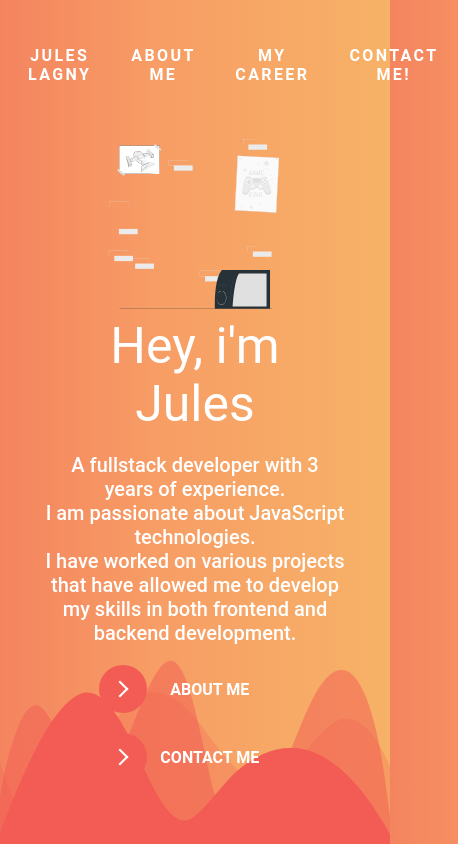
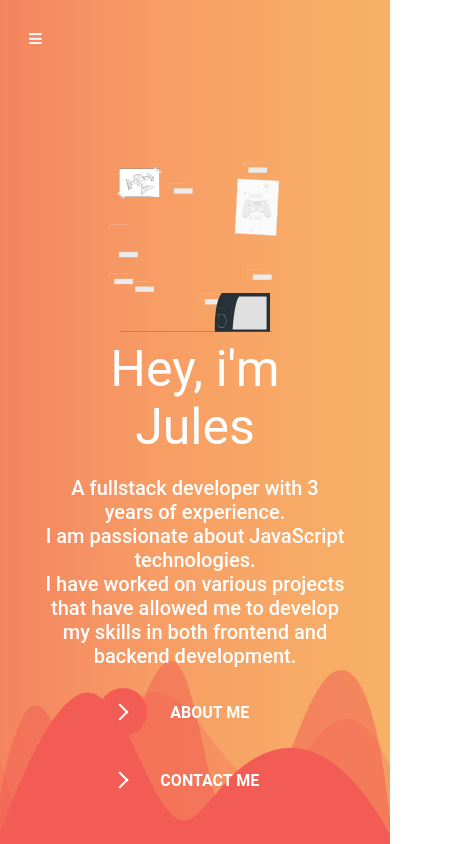
Before and after one commit to RaEace/portfolio-v2, a React (Vite) app: page / in a window 390 px wide. Shown: the whole page, 458 px wide, since content can reach past the window. Built offline with nearby package versions, Linux system fonts and the light colour scheme.

Commit message:
feat: navbar & responsive

```diff
--- a/src/components/navbar/NavBar.css
+++ b/src/components/navbar/NavBar.css
@@ -1,43 +1,106 @@
-ul {
+#menu {
+  background: transparent;
+  color: #fff;
+  height: 65px;
+  padding-left: 18px;
+  border-radius: 0px;
+}
+#menu ul,
+#menu li {
+  margin: 0 auto;
   padding: 0;
   list-style: none;
-  display: table;
-  text-align: center;
 }
-
-li {
-  display: table-cell;
-  position: relative;
-  padding: 15px 0;
+#menu ul {
+  width: 100%;
 }
-a {
-  color: #fff;
-  text-transform: uppercase;
-  text-decoration: none;
-  letter-spacing: 0.15em;
-
-  display: inline-block;
-  padding: 15px 20px;
+#menu li {
+  float: left;
+  display: inline;
   position: relative;
 }
-a:after {
-  background: none repeat scroll 0 0 transparent;
-  bottom: 0;
-  content: "";
+#menu a {
   display: block;
-  height: 2px;
-  left: 50%;
+  line-height: 60px;
+  padding: 0 14px;
+  text-decoration: none;
+  color: #ffffff;
+  font-size: 20px;
+  text-transform: uppercase;
+}
+#menu a.dropdown-arrow:after {
+  content: "\002B";
+  margin-left: 5px;
+}
+#menu li a:hover {
+  color: #f25c54;
+  background: #f2f2f2;
+}
+#menu input {
+  display: none;
+  margin: 0;
+  padding: 0;
+  height: 60px;
+  width: 100%;
+  opacity: 0;
+  cursor: pointer;
+}
+#menu label {
+  display: none;
+  line-height: 60px;
+  text-align: center;
   position: absolute;
-  background: #fff;
-  transition: width 0.3s ease 0s, left 0.3s ease 0s;
-  width: 0;
+  left: 35px;
 }
-a:hover:after {
-  width: 100%;
-  left: 0;
+#menu label:before {
+  font-size: 1.6em;
+  content: "\2261";
+  margin-left: 20px;
 }
-@media screen and (max-height: 300px) {
-  ul {
-    margin-top: 40px;
+@media screen and (max-width: 800px) {
+  #menu {
+    position: relative;
+  }
+  #menu ul {
+    background: var(--primary);
+    backdrop-filter: blur(10px);
+    position: absolute;
+    top: 100%;
+    right: 0;
+    left: 0;
+    z-index: 3;
+    height: auto;
+    display: none;
+  }
+  #menu ul.sub-menus {
+    width: 100%;
+    position: static;
+  }
+  #menu ul.sub-menus a {
+    padding-left: 30px;
+  }
+  #menu li {
+    display: block;
+    float: none;
+    width: auto;
+  }
+  #menu input,
+  #menu label {
+    position: absolute;
+    top: 0;
+    left: 0;
+    display: block;
+  }
+  #menu input {
+    z-index: 4;
+  }
+  #menu input:checked + label {
+    color: white;
+  }
+  #menu input:checked + label:before {
+    content: "\00d7";
+  }
+  #menu input:checked ~ ul {
+    display: block;
   }
 }
--- a/src/components/navbar/NavBar.tsx
+++ b/src/components/navbar/NavBar.tsx
@@ -12,33 +12,24 @@ const NavBar: React.FC = () => {
 
   return (
     <nav id="menu">
-      {/* <input
-        className={`${!isMenuOpen ? "not-" : ""}checked-menu`}
+      <input
         type="checkbox"
         id="responsive-menu"
         onClick={() => setIsMenuOpen(!isMenuOpen)}
-      /> */}
-      {/* <label></label> */}
+      />
+      <label></label>
       <ul>
         <li>
-          <a onClick={() => handleRedirect("/")}>
-            <b>Jules Lagny</b>
-          </a>
+          <a onClick={() => handleRedirect("/")}>Jules Lagny</a>
         </li>
         <li>
-          <a onClick={() => handleRedirect("/about-me")}>
-            <b>About me</b>
-          </a>
+          <a onClick={() => handleRedirect("/about-me")}>About me</a>
         </li>
         <li>
-          <a onClick={() => handleRedirect("/career")}>
-            <b>My Career</b>
-          </a>
+          <a onClick={() => handleRedirect("/my-career")}>My Career</a>
         </li>
         <li>
-          <a onClick={() => handleRedirect("/contact-me")}>
-            <b>contact me!</b>
-          </a>
+          <a onClick={() => handleRedirect("/contact-me")}>Contact me</a>
         </li>
       </ul>
     </nav>
--- a/src/pages/home/Home.css
+++ b/src/pages/home/Home.css
@@ -2,8 +2,12 @@
   display: flex;
   flex-wrap: wrap;
   text-align: center;
+  top: 0;
 }
 
+.layout {
+  margin-top: 5rem;
+}
 .container > div {
   width: 50%;
   display: flex;
```
